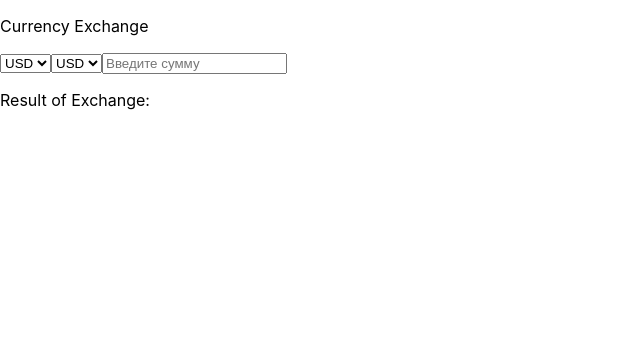
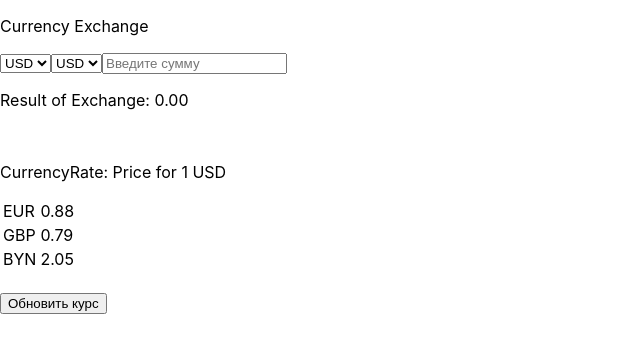
Before and after one commit to noorex95/currencyExchange, a React (Create React App) app: page / in a window 1280 px wide. Shown: the top 352 px of the page, without its empty margins (0-640 px from the left). Built offline with nearby package versions, Linux system fonts and the light colour scheme.

Commit message:
Added the component to the table of exchange rates, and made some changes to the other components

```diff
--- a/src/App.js
+++ b/src/App.js
@@ -1,17 +1,18 @@
 import React, { Component } from 'react';
 import DataEx from './components/DataEx'
 import ResultExchange from './components/ResultExchange'
+import CurrencyRate from './components/CurrencyRate'
 
 class App extends Component {
 
   state = {
-    exchangeRateBYN: [2.14, 2.41, 2.67, 1],
     exchangeRateUSD: [1, 1.14, 1.27, 0.49],
     exchangeRateEUR: [0.88, 1, 1.12, 0.43],
     exchangeRateGBP: [0.79, 0.89, 1, 0.39],
+    exchangeRateBYN: [2.05, 2.34, 2.67, 1],
     exchangeInput: '',
-    selectValueFirst: 0, selectValueSecond: 0
-  }
+    selectValueFirst: '0', selectValueSecond: '0'
+  }//Array in exchangeRate sort by [USD, EUR, GBP, BYN]
 
 
 
@@ -72,6 +73,8 @@ class App extends Component {
       <div>
         {menu}
         {this.exchangeCondition()}
+        <br />
+        <CurrencyRate secondValue={this.state.selectValueSecond} />
       </div>
     )
   }
--- /dev/null
+++ b/src/components/CurrencyRate.js
@@ -0,0 +1,83 @@
+import React, { Component } from 'react';
+
+class CurrencyRate extends Component {
+
+	render() {
+
+		const EurInfo = [{currency: 'USD', rate: 1.14}, {currency: 'GBP', rate: 0.89}, {currency: 'BYN', rate: 2.34}]
+		const UsdInfo = [{currency: 'EUR', rate: 0.88}, {currency: 'GBP', rate: 0.79}, {currency: 'BYN', rate: 2.05}]
+		const GbpInfo = [{currency: 'USD', rate: 1.27}, {currency: 'EUR', rate: 1.12}, {currency: 'BYN', rate: 2.67}]
+		const BynInfo = [{currency: 'USD', rate: 0.49}, {currency: 'EUR', rate: 0.43}, {currency: 'GBP', rate: 0.39}]
+
+		let showTableRate
+		let currencyName //headline for table
+
+
+		if (this.props.secondValue === '0') {
+			currencyName = ' Price for 1 USD'
+
+			showTableRate = UsdInfo.map(item => {
+				return (
+					<tr>
+						<td>{item.currency}</td>
+						<td>{item.rate}</td>
+					</tr>
+				)
+			})
+		}
+
+		else if (this.props.secondValue === '1') {
+			currencyName = ' Price for 1 EUR'
+
+			showTableRate = EurInfo.map(item => {
+				return (
+					<tr>
+						<td>{item.currency}</td>
+						<td>{item.rate}</td>
+					</tr>
+				)
+			})
+		}
+
+		else if (this.props.secondValue === '2') {
+			currencyName = ' Price for 1 GBP'
+
+			showTableRate = GbpInfo.map(item => {
+				return (
+					<tr>
+						<td>{item.currency}</td>
+						<td>{item.rate}</td>
+					</tr>
+				)
+			})
+		}
+
+		else if (this.props.secondValue === '3') {
+			currencyName = ' Price for 1 BYN'
+
+			showTableRate = BynInfo.map(item => {
+				return (
+					<tr>
+						<td>{item.currency} </td>
+						<td>{item.rate}</td>
+					</tr>
+				)
+			})
+		}//condition for show table with currency rate
+
+
+		return (
+			<div>
+				<span><p>CurrencyRate: {currencyName}</p></span>
+					<table>
+						{showTableRate}
+					</table>
+					<br />
+				<button>Обновить курс</button>
+			</div>
+		)
+	}
+}
+
+
+export default CurrencyRate;
--- a/src/components/ResultExchange.js
+++ b/src/components/ResultExchange.js
@@ -1,6 +1,7 @@
 import React, { Component } from 'react';
 
 class ResultExchange extends Component {
+
   render() {
     const result = (this.props.exchangeInput * this.props.exchangeRate).toFixed(2)
     return (
```
Also changed, not shown: src/components/DataEx.js (line endings or trailing spaces).
